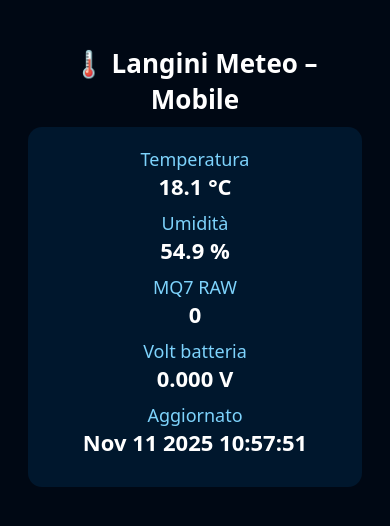
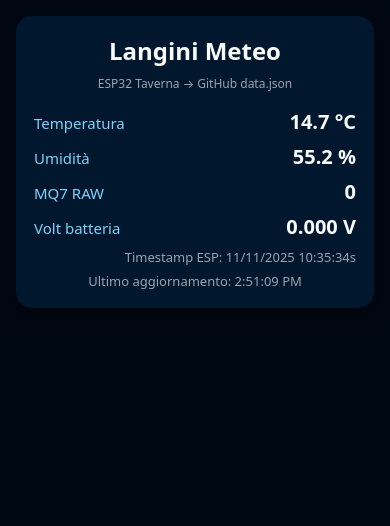
Before and after one commit to 972Davide/Taverna, a plain HTML site: page mobile.html in a window 390 px wide. Drawn offline with Linux system fonts and the light colour scheme.

Commit message:
Update mobile.html

```diff
--- a/mobile.html
+++ b/mobile.html
@@ -1,78 +1,141 @@
-
 <!DOCTYPE html>
 <html lang="it">
 <head>
-<meta charset="UTF-8">
-<meta name="viewport" content="width=device-width, initial-scale=1.0">
+  <meta charset="UTF-8" />
+  <meta name="viewport" content="width=device-width, initial-scale=1.0" />
   <title>Langini Meteo – Mobile</title>
 
   <style>
+    * { box-sizing: border-box; margin:0; padding:0; }
+
     body {
-  background: #000814;
-  color: white;
-  font-family: system-ui, sans-serif;
-  padding: 20px;
-  text-align: center;
+      background:#000814;
+      color:#f9fafb;
+      font-family: system-ui, -apple-system, "Segoe UI", Roboto, sans-serif;
+      padding:16px;
     }
-.box {
-  background: #00172d;
-  padding: 20px;
-  border-radius: 14px;
-  margin-bottom: 20px;
+
+    .card {
+      background:#00172d;
+      border-radius:16px;
+      padding:18px;
+      margin-bottom:16px;
+      box-shadow:0 8px 18px rgba(0,0,0,0.45);
     }
+
     h1 {
-  font-size: 26px;
-  margin-bottom: 10px;
+      font-size:24px;
+      margin-bottom:8px;
+      text-align:center;
     }
+
+    .sub {
+      text-align:center;
+      font-size:12px;
+      color:#9ca3af;
+      margin-bottom:16px;
+    }
+
+    .row {
+      display:flex;
+      justify-content:space-between;
+      margin:8px 0;
+      align-items:baseline;
+    }
+
     .label {
-  font-size: 18px;
-  color: #7dd3fc;
+      font-size:15px;
+      color:#7dd3fc;
     }
+
     .value {
-  font-size: 22px;
-  font-weight: bold;
-  margin-bottom: 10px;
+      font-size:20px;
+      font-weight:600;
+    }
+
+    .small {
+      font-size:13px;
+      color:#9ca3af;
+      margin-top:8px;
+      text-align:right;
+    }
+
+    #stato {
+      text-align:center;
+      font-size:13px;
+      margin-top:6px;
+      color:#9ca3af;
+    }
+
+    .errore {
+      color:#f87171;
     }
   </style>
-
 </head>
 <body>
 
-<h1>🌡️ Langini Meteo – Mobile</h1>
+  <div class="card">
+    <h1>Langini Meteo</h1>
+    <div class="sub">ESP32 Taverna → GitHub data.json</div>
 
-<div id="contenuto" class="box">Caricamento...</div>
+    <div id="dati">
+      Caricamento dati...
+    </div>
+
+    <div id="stato"></div>
+  </div>
 
   <script>
+    const URL_GITHUB =
+      "https://raw.githubusercontent.com/972Davide/Taverna/main/data.json";
+
     async function aggiorna() {
-  const url = "https://raw.githubusercontent.com/972Davide/Taverna/main/dataA.json";
+      const stato = document.getElementById("stato");
+      const box   = document.getElementById("dati");
+      try {
+        stato.textContent = "Aggiornamento in corso...";
+        // uso .text() così funziona anche se GitHub manda text/plain
+        const r = await fetch(URL_GITHUB + "?nocache=" + Date.now());
+        const txt = await r.text();
+        const d = JSON.parse(txt);
 
-  try {
-    const r = await fetch(url + "?nocache=" + Date.now());
-    const d = await r.json();
+        box.innerHTML = `
+          <div class="row">
+            <div class="label">Temperatura</div>
+            <div class="value">${d.temperatura?.toFixed(1)} °C</div>
+          </div>
 
-    document.getElementById("contenuto").innerHTML = `
-      <div class="label">Temperatura</div>
-      <div class="value">${d.temperatura} °C</div>
+          <div class="row">
+            <div class="label">Umidità</div>
+            <div class="value">${d.umidita?.toFixed(1)} %</div>
+          </div>
 
-      <div class="label">Umidità</div>
-      <div class="value">${d.umidita} %</div>
-
+          <div class="row">
             <div class="label">MQ7 RAW</div>
             <div class="value">${d.mq7_raw}</div>
+          </div>
 
+          <div class="row">
             <div class="label">Volt batteria</div>
-      <div class="value">${d.volt.toFixed(3)} V</div>
+            <div class="value">${d.volt?.toFixed(3)} V</div>
+          </div>
 
-      <div class="label">Aggiornato</div>
-      <div class="value">${d.timestamp}</div>
+          <div class="small">
+            Timestamp ESP: ${d.timestamp}s
+          </div>
         `;
+
+        const ora = new Date();
+        stato.textContent = "Ultimo aggiornamento: " +
+          ora.toLocaleTimeString();
       } catch (e) {
-    document.getElementById("contenuto").innerHTML = "<b>Errore rete!</b>";
+        box.innerHTML = `<div class="errore">Errore rete o JSON non valido</div>`;
+        stato.textContent = "";
       }
     }
 
-aggiorna();
-setInterval(aggiorna, 5000); // aggiorna ogni 5 secondi
+    aggiorna();                  // subito
+    setInterval(aggiorna, 5000); // ogni 5 secondi
   </script>
 
 </body>
```
Lines whose indentation alone changed are shown as unchanged.
